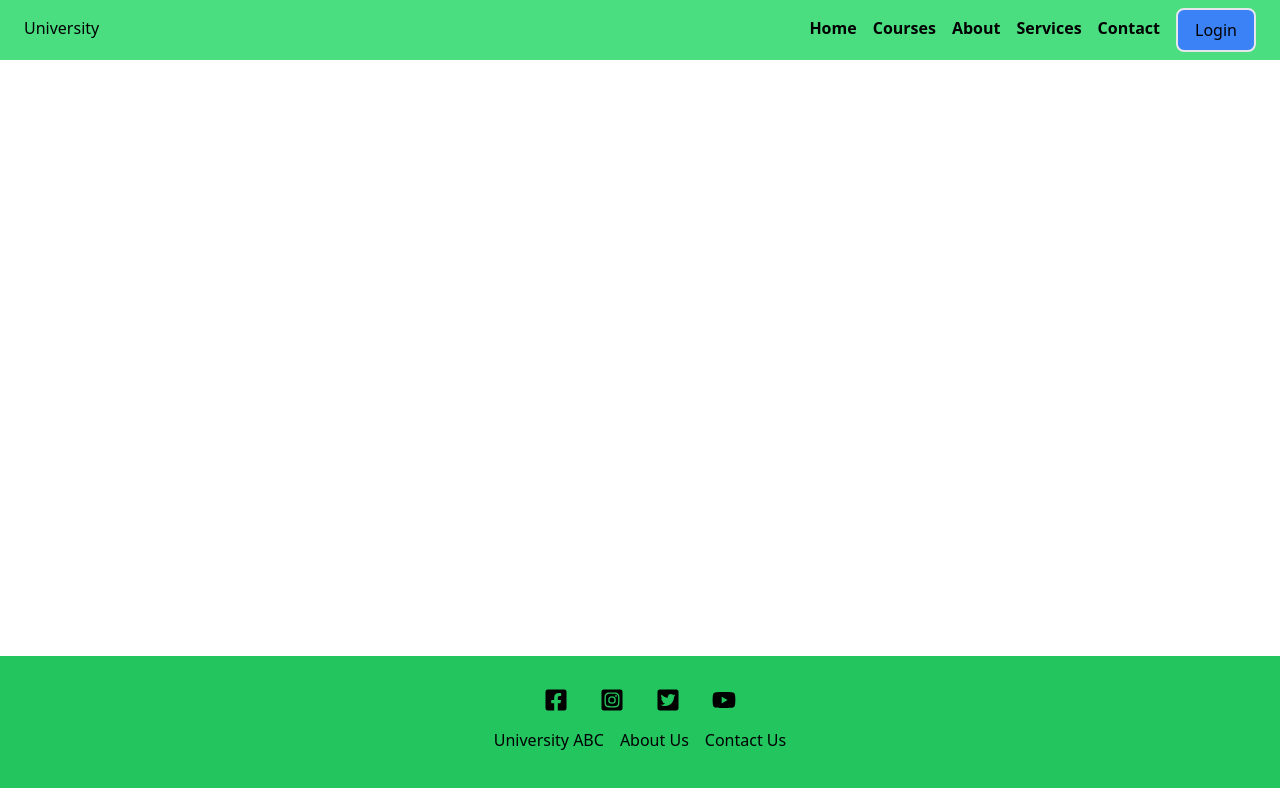
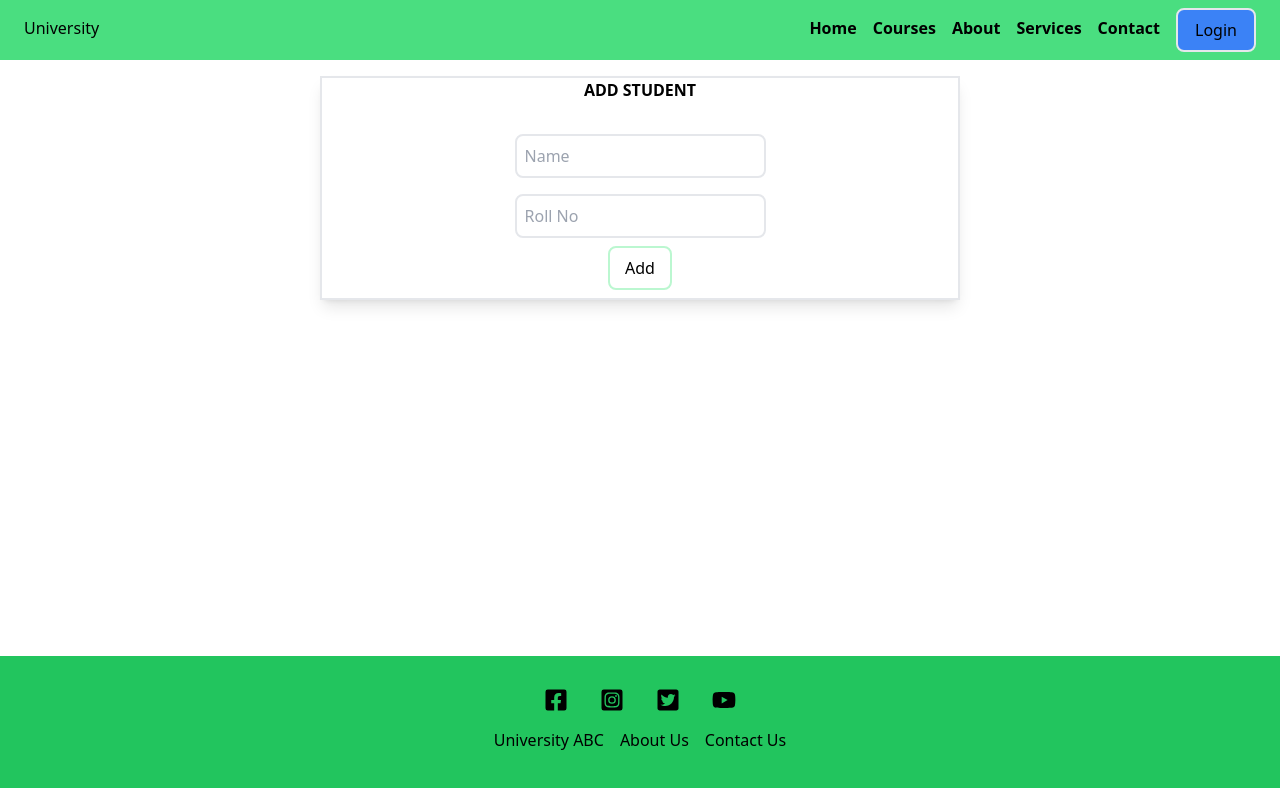
Before and after one commit to Nishan9t/university-web, a React (Create React App) app in the folder client/: page /1/addStudent in a window 1280 px wide. Shown: the top 788 px of the page. Built offline with nearby package versions, Linux system fonts and the light colour scheme.

Commit message:
add student page with routing of course is completed

```diff
--- a/client/src/App.js
+++ b/client/src/App.js
@@ -7,6 +7,7 @@ import ListAdmins from './admin/ListAdmins';
 import LoginAdmin from './admin/LoginAdmin';
 import ServicesAdmin from './admin/ServicesAdmin';
 import About from './components/About';
+import AddStudent from './components/AddStudent';
 import Contact from './components/Contact';
 import Courses from './components/Courses';
 import Footer from './components/Footer';
@@ -38,6 +39,7 @@ function App() {
         <Route path="/posts" element={<Services />} />
         <Route path="/contact" element={<Contact />} />
         <Route path="/course/students" element={<Students />} />
+        <Route path="/:id/addStudent" element={<AddStudent />} />
 
         <Route path="/admin/services" element={<ServicesAdmin />} />
         <Route path="/admin/courses" element={<CoursesAdmin />} />
--- a/client/src/admin/StudentAdmin.jsx
+++ b/client/src/admin/StudentAdmin.jsx
@@ -4,7 +4,7 @@ import { useNavigate } from 'react-router-dom'
 import { useDispatch, useSelector } from 'react-redux'
 import { getCourses } from '../reducers/courseReducer';
 import {BsPersonFillAdd} from 'react-icons/bs'
-import addStudent from '../components/addStudent'
+import addStudent from '../components/AddStudent'
 
 export default function StudentAdmin() {
 
@@ -22,6 +22,9 @@ export default function StudentAdmin() {
     dispatch(getCourses())
  },[])
 
+ const handleClick=(id)=>{
+  navigate(`/${id}/addStudent`)
+ }
 
 
   return (
@@ -44,7 +47,7 @@ export default function StudentAdmin() {
                             </div>
 
                             <div className='my-auto px-4 hover:text-red-500 text-4xl hover:scale-125 h-full'>
-                                <button title='add student'><BsPersonFillAdd/></button>
+                                <button title='add student' onClick={()=>handleClick(item._id)}><BsPersonFillAdd/></button>
 
                             </div>
 
--- a/client/src/components/addStudent.jsx
+++ b/client/src/components/addStudent.jsx
@@ -1,12 +1,12 @@
 import React from 'react'
 
-export default function addStudent() {
+export default function AddStudent() {
   return (
-    <div>
-        <h1 className="text-center">Add Student</h1><br/>
-        <input type='text'>name</input>
-        <input type='number'>roll no</input>
-        <button class="btn btn-primary" >Add</button>
+    <div className='flex flex-col items-center border border-2 shadow-lg w-1/2 mx-auto m-4'>
+        <h1 className="text-center font-bold">ADD STUDENT</h1><br/>
+        <input type='text' className='border border-2 m-2 p-2 rounded-lg' placeholder='Name'></input>
+        <input type='number' className='border border-2 m-2 p-2 rounded-lg' placeholder='Roll No'></input>
+        <button class="border w-16 mb-2 border-2 border-green-200 rounded-lg p-2 hover:bg-green-200 self-center " >Add</button>
     </div>
   )
 }
```
